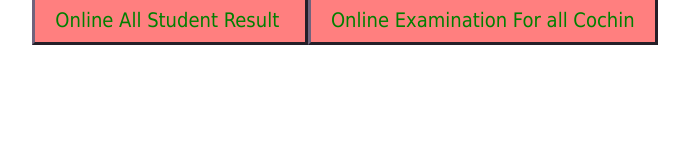
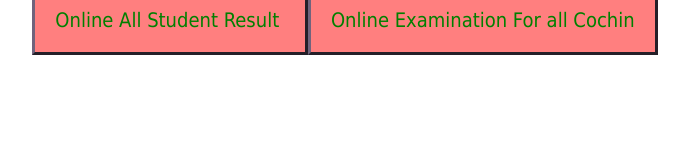
Before and after one commit to ETHICALBOYS/Result.github.io, a plain HTML site: page index.html in a window 1280 px wide. Shown: the whole page, without its empty margins (295-984 px from the left). Drawn offline with Linux system fonts and the light colour scheme.

Commit message:
Online Cochin

```diff
--- a/style.css
+++ b/style.css
@@ -6,7 +6,7 @@ body{
 a{
     text-decoration: none;
     background-color: rgba(255,0,0,.5);
-    padding: 10px 20px;
+    padding: 20px 20px;
     border-style:outset ;
     border: width 5px;
     border-color: rgb(112, 99, 124);
@@ -16,7 +16,7 @@ a:link{
     color:green;
 }
 a:visited{
-    color: red;
+    color: black;
 }
 a:hover{
     color:white;
```
